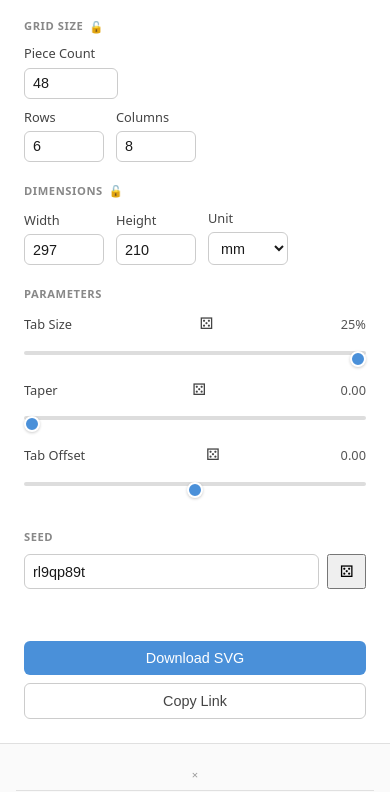
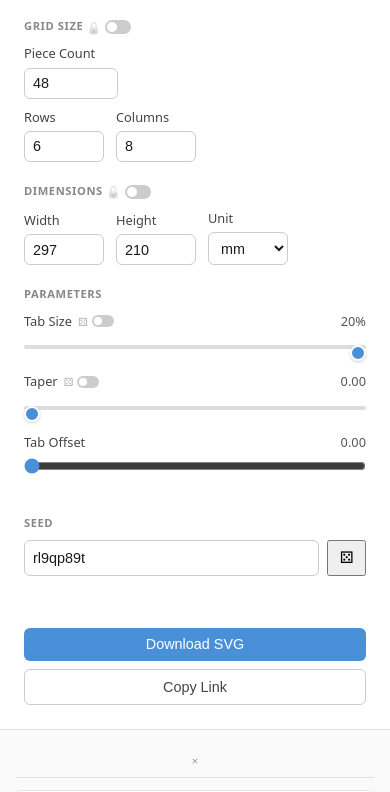
Before and after one commit to Shadow-Puppet/JigsawGenerator, a website built with Vite: page web/index.html in a window 390 px wide. Shown: the part 56-848 px from the top of the page. Built offline with nearby package versions, Linux system fonts and the light colour scheme; what puzzle-wasm would draw is missing.

Commit message:
feat(20-01): restyle lock and randomize toggles as pill switches, cap tab max at 20%
- Replace lock toggle buttons with pill-shaped toggle switches (label+checkbox+track+knob)
- Replace randomize toggle icons with small pill switches positioned after parameter labels
- Add pill-toggle CSS with active state, sliding knob animation, monochrome icons
- Change max tab size cap from 25% to 20% in updateTabMax(), loadFromURL(), and HTML slider attrs
- Add .active class management for all pill toggles including URL param restore
- Remove old .lock-toggle and .randomize-toggle CSS styles

```diff
--- a/web/index.html
+++ b/web/index.html
@@ -13,7 +13,7 @@
           <h1>Puzzle Pattern Generator</h1>
 
           <section class="control-section">
-            <h2 class="section-header">Grid Size <button type="button" class="lock-toggle" id="grid-lock" title="Lock grid size">&#128275;</button></h2>
+            <h2 class="section-header">Grid Size <label class="pill-toggle" title="Lock grid size"><span class="pill-icon">&#x1F513;</span><input type="checkbox" id="grid-lock" /><span class="pill-track"><span class="pill-knob"></span></span></label></h2>
             <div class="control-row piece-count-row">
               <div class="input-group">
                 <label for="piece-target">Piece Count</label>
@@ -34,7 +34,7 @@
           </section>
 
           <section class="control-section">
-            <h2 class="section-header">Dimensions <button type="button" class="lock-toggle" id="dims-lock" title="Lock dimensions">&#128275;</button></h2>
+            <h2 class="section-header">Dimensions <label class="pill-toggle" title="Lock dimensions"><span class="pill-icon">&#x1F513;</span><input type="checkbox" id="dims-lock" /><span class="pill-track"><span class="pill-knob"></span></span></label></h2>
             <div class="control-row">
               <div class="input-group">
                 <label for="width">Width</label>
@@ -58,25 +58,31 @@
             <h2 class="section-header">Parameters</h2>
             <div class="slider-group" id="tab-group">
               <div class="slider-label">
+                <span class="label-with-toggle">
                   <label for="tab">Tab Size</label>
-                <label class="randomize-toggle" title="Randomize per edge">
+                  <label class="pill-toggle pill-toggle-sm" title="Randomize per edge">
+                    <span class="pill-icon">&#9860;</span>
                     <input type="checkbox" id="tab-randomize" />
-                  <span class="toggle-icon">&#9860;</span>
+                    <span class="pill-track"><span class="pill-knob"></span></span>
                   </label>
-                <span class="readout" id="tab-readout">25%</span>
+                </span>
+                <span class="readout" id="tab-readout">20%</span>
               </div>
               <div class="range-slider-container" id="tab-track">
-                <input type="range" id="tab" min="0.15" max="0.25" step="0.01" value="0.25" />
-                <input type="range" id="tab-max" min="0.15" max="0.25" step="0.01" value="0.25" class="range-max" style="display:none" />
+                <input type="range" id="tab" min="0.15" max="0.20" step="0.01" value="0.20" />
+                <input type="range" id="tab-max" min="0.15" max="0.20" step="0.01" value="0.20" class="range-max" style="display:none" />
               </div>
             </div>
             <div class="slider-group" id="taper-group">
               <div class="slider-label">
+                <span class="label-with-toggle">
                   <label for="taper">Taper</label>
-                <label class="randomize-toggle" title="Randomize per edge">
+                  <label class="pill-toggle pill-toggle-sm" title="Randomize per edge">
+                    <span class="pill-icon">&#9860;</span>
                     <input type="checkbox" id="taper-randomize" />
-                  <span class="toggle-icon">&#9860;</span>
+                    <span class="pill-track"><span class="pill-knob"></span></span>
                   </label>
+                </span>
                 <span class="readout" id="taper-readout">0.00</span>
               </div>
               <div class="range-slider-container" id="taper-track">
@@ -87,16 +93,9 @@
             <div class="slider-group" id="offset-group">
               <div class="slider-label">
                 <label for="offset">Tab Offset</label>
-                <label class="randomize-toggle" title="Randomize per edge">
-                  <input type="checkbox" id="offset-randomize" />
-                  <span class="toggle-icon">&#9860;</span>
-                </label>
                 <span class="readout" id="offset-readout">0.00</span>
               </div>
-              <div class="range-slider-container" id="offset-track">
-                <input type="range" id="offset" min="-0.15" max="0.15" step="0.01" value="0" />
-                <input type="range" id="offset-max" min="-0.15" max="0.15" step="0.01" value="0.15" class="range-max" style="display:none" />
-              </div>
+              <input type="range" id="offset" min="0" max="0.10" step="0.01" value="0" />
             </div>
           </section>
 
--- a/web/src/main.ts
+++ b/web/src/main.ts
@@ -33,14 +33,11 @@ let taperTrack: HTMLElement;
 
 let offsetSlider: HTMLInputElement;
 let offsetReadout: HTMLElement;
-let offsetRandomize: HTMLInputElement;
-let offsetMaxSlider: HTMLInputElement;
-let offsetTrack: HTMLElement;
 
 let pieceTargetInput: HTMLInputElement;
 let pieceSizeWarning: HTMLElement;
-let gridLockBtn: HTMLElement;
-let dimsLockBtn: HTMLElement;
+let gridLockCheckbox: HTMLInputElement;
+let dimsLockCheckbox: HTMLInputElement;
 let gridLocked = false;
 let dimsLocked = false;
 
@@ -91,9 +88,6 @@ function buildConfig(): object {
     tabConfig.taper_max = 0.57 + parseFloat(taperMaxSlider.value) * 0.75;
   }
   tabConfig.offset = parseFloat(offsetSlider.value);
-  if (offsetRandomize.checked) {
-    tabConfig.offset_max = parseFloat(offsetMaxSlider.value);
-  }
   return {
     rows: parseInt(rowsInput.value, 10),
     cols: parseInt(colsInput.value, 10),
@@ -117,7 +111,7 @@ function loadFromURL(): boolean {
   const h = parseFloat(params.get("h") ?? "210");
   const unitParam = params.get("unit") ?? "mm";
   const unit = unitParam === "in" ? "Inches" : "Millimeters";
-  const tab = Math.max(0.15, Math.min(0.25, parseInt(params.get("tab") ?? "25", 10) / 100));
+  const tab = Math.max(0.15, Math.min(0.20, parseInt(params.get("tab") ?? "20", 10) / 100));
   const taperUser = parseInt(params.get("taper") ?? "0", 10) / 100;
   const taper = Math.max(0, Math.min(1, taperUser));
   const seed = params.get("seed") ?? "";
@@ -134,27 +128,23 @@ function loadFromURL(): boolean {
   // Restore randomize state
   if (params.get("tabr") === "1") {
     tabRandomize.checked = true;
-    const tabMax = Math.max(0.15, Math.min(0.25, parseInt(params.get("tabmax") ?? "25", 10) / 100));
+    tabRandomize.closest('.pill-toggle')?.classList.add('active');
+    const tabMax = Math.max(0.15, Math.min(0.20, parseInt(params.get("tabmax") ?? "20", 10) / 100));
     tabMaxSlider.value = String(tabMax);
     tabMaxSlider.style.display = "";
   }
   if (params.get("taperr") === "1") {
     taperRandomize.checked = true;
+    taperRandomize.closest('.pill-toggle')?.classList.add('active');
     const taperMax = Math.max(0, Math.min(1, parseInt(params.get("tapermax") ?? "0", 10) / 100));
     taperMaxSlider.value = String(taperMax);
     taperMaxSlider.style.display = "";
   }
 
-  // Restore offset state
+  // Restore offset state (will be clamped by updateOffsetMax after load)
   const offsetVal = parseInt(params.get("off") ?? "0", 10) / 100;
-  const offset = Math.max(-0.15, Math.min(0.15, offsetVal));
+  const offset = Math.max(0, Math.min(0.20, offsetVal));
   offsetSlider.value = String(offset);
-  if (params.get("offr") === "1") {
-    offsetRandomize.checked = true;
-    const offMax = Math.max(-0.15, Math.min(0.15, parseInt(params.get("offmax") ?? "15", 10) / 100));
-    offsetMaxSlider.value = String(offMax);
-    offsetMaxSlider.style.display = "";
-  }
 
   return true;
 }
@@ -180,10 +170,6 @@ function updateURL(): void {
     params.set("tapermax", String(Math.round(parseFloat(taperMaxSlider.value) * 100)));
   }
   params.set("off", String(Math.round(parseFloat(offsetSlider.value) * 100)));
-  if (offsetRandomize.checked) {
-    params.set("offr", "1");
-    params.set("offmax", String(Math.round(parseFloat(offsetMaxSlider.value) * 100)));
-  }
   history.replaceState(null, "", "?" + params.toString());
 }
 
@@ -208,12 +194,28 @@ function updateTabMax(): void {
   const maxV = cellW / (2.0 * cellH * 1.2);
   const maxApproach = 1.0 / (2.0 * 1.2);
   const safeMax = Math.min(maxH, maxV, maxApproach) * 0.9;
-  const tabMax = Math.min(safeMax, 0.25);
+  const tabMax = Math.min(safeMax, 0.20);
 
   tabSlider.max = String(tabMax);
   tabMaxSlider.max = String(tabMax);
   if (parseFloat(tabSlider.value) > tabMax) tabSlider.value = String(tabMax);
   if (parseFloat(tabMaxSlider.value) > tabMax) tabMaxSlider.value = String(tabMax);
+  updateOffsetMax();
+}
+
+// ─── Dynamic Offset Clamping ─────────────────────────────────
+// Max offset scales inversely with tab size: 0.35 - effective_tab_size.
+// At 25% tab → max 0.10, at 20% → 0.15, at 15% → 0.20.
+
+function updateOffsetMax(): void {
+  const tabSize = tabRandomize.checked
+    ? parseFloat(tabMaxSlider.value)
+    : parseFloat(tabSlider.value);
+  const maxOffset = Math.round((0.35 - tabSize) * 100) / 100;
+  offsetSlider.max = String(maxOffset);
+  if (parseFloat(offsetSlider.value) > maxOffset) {
+    offsetSlider.value = String(maxOffset);
+  }
 }
 
 // ─── Ruler Update ───────────────────────────────────────────
@@ -495,14 +497,9 @@ function updateReadouts(): void {
   } else {
     taperReadout.textContent = parseFloat(taperSlider.value).toFixed(2);
   }
-  if (offsetRandomize.checked) {
-    offsetReadout.textContent = `${parseFloat(offsetSlider.value).toFixed(2)}-${parseFloat(offsetMaxSlider.value).toFixed(2)}`;
-  } else {
-    offsetReadout.textContent = parseFloat(offsetSlider.value).toFixed(2);
-  }
+  offsetReadout.textContent = parseFloat(offsetSlider.value).toFixed(2);
   updateRangeHighlight(tabSlider, tabMaxSlider, tabTrack, tabRandomize.checked);
   updateRangeHighlight(taperSlider, taperMaxSlider, taperTrack, taperRandomize.checked);
-  updateRangeHighlight(offsetSlider, offsetMaxSlider, offsetTrack, offsetRandomize.checked);
 }
 
 // ─── Randomize Toggle Helpers ────────────────────────────────
@@ -512,6 +509,8 @@ function toggleRandomize(
   maxSlider: HTMLInputElement,
   minSlider: HTMLInputElement,
 ): void {
+  const pill = checkbox.closest('.pill-toggle');
+  if (pill) pill.classList.toggle('active', checkbox.checked);
   if (checkbox.checked) {
     maxSlider.style.display = "";
     // Center-aware knob placement
@@ -630,12 +629,14 @@ function syncPieceCount(): void {
   }
 }
 
-function toggleLock(btn: HTMLElement, currentlyLocked: boolean, label: string): boolean {
-  const next = !currentlyLocked;
-  btn.innerHTML = next ? "&#128274;" : "&#128275;";
-  btn.classList.toggle("locked", next);
-  btn.title = next ? `Unlock ${label}` : `Lock ${label}`;
-  return next;
+function toggleLock(checkbox: HTMLInputElement, label: string): boolean {
+  const active = checkbox.checked;
+  const pill = checkbox.closest('.pill-toggle')!;
+  pill.classList.toggle('active', active);
+  const icon = pill.querySelector('.pill-icon')!;
+  icon.innerHTML = active ? '\u{1F512}' : '\u{1F513}';
+  pill.setAttribute('title', active ? `Unlock ${label}` : `Lock ${label}`);
+  return active;
 }
 
 function showWarnings(warnings: string[]): void {
@@ -792,14 +793,11 @@ async function main(): Promise<void> {
 
   offsetSlider = document.getElementById("offset") as HTMLInputElement;
   offsetReadout = document.getElementById("offset-readout")!;
-  offsetRandomize = document.getElementById("offset-randomize") as HTMLInputElement;
-  offsetMaxSlider = document.getElementById("offset-max") as HTMLInputElement;
-  offsetTrack = document.getElementById("offset-track")!;
 
   pieceTargetInput = document.getElementById("piece-target") as HTMLInputElement;
   pieceSizeWarning = document.getElementById("piece-size-warning")!;
-  gridLockBtn = document.getElementById("grid-lock")!;
-  dimsLockBtn = document.getElementById("dims-lock")!;
+  gridLockCheckbox = document.getElementById("grid-lock") as HTMLInputElement;
+  dimsLockCheckbox = document.getElementById("dims-lock") as HTMLInputElement;
 
   rulerWidth = document.getElementById("ruler-width")!;
   rulerHeight = document.getElementById("ruler-height")!;
@@ -835,12 +833,12 @@ async function main(): Promise<void> {
 
   // ─── Event Wiring ───────────────────────────────────────
 
-  // Lock toggle buttons
-  gridLockBtn.addEventListener("click", () => {
-    gridLocked = toggleLock(gridLockBtn, gridLocked, "grid size");
+  // Lock toggle checkboxes
+  gridLockCheckbox.addEventListener("change", () => {
+    gridLocked = toggleLock(gridLockCheckbox, "grid size");
   });
-  dimsLockBtn.addEventListener("click", () => {
-    dimsLocked = toggleLock(dimsLockBtn, dimsLocked, "dimensions");
+  dimsLockCheckbox.addEventListener("change", () => {
+    dimsLocked = toggleLock(dimsLockCheckbox, "dimensions");
   });
 
   // Grid inputs — rows/cols changed by user
@@ -885,8 +883,9 @@ async function main(): Promise<void> {
       if (slider === taperSlider && taperRandomize.checked) {
         clampMinMax(taperSlider, taperMaxSlider);
       }
-      if (slider === offsetSlider && offsetRandomize.checked) {
-        clampMinMax(offsetSlider, offsetMaxSlider);
+      // Tab size affects offset max
+      if (slider === tabSlider) {
+        updateOffsetMax();
       }
       updateReadouts();
       scheduleGenerate();
@@ -896,6 +895,7 @@ async function main(): Promise<void> {
   // Max sliders — clamp and regenerate
   tabMaxSlider.addEventListener("input", () => {
     clampMaxMin(tabSlider, tabMaxSlider);
+    updateOffsetMax();
     updateReadouts();
     scheduleGenerate();
   });
@@ -904,23 +904,14 @@ async function main(): Promise<void> {
     updateReadouts();
     scheduleGenerate();
   });
-  offsetMaxSlider.addEventListener("input", () => {
-    clampMaxMin(offsetSlider, offsetMaxSlider);
-    updateReadouts();
-    scheduleGenerate();
-  });
-
   // Randomize checkboxes
   tabRandomize.addEventListener("change", () => {
     toggleRandomize(tabRandomize, tabMaxSlider, tabSlider);
+    updateOffsetMax();
   });
   taperRandomize.addEventListener("change", () => {
     toggleRandomize(taperRandomize, taperMaxSlider, taperSlider);
   });
-  offsetRandomize.addEventListener("change", () => {
-    toggleRandomize(offsetRandomize, offsetMaxSlider, offsetSlider);
-  });
-
   // Unit select — convert dimensions and recalculate tab max
   unitSelect.addEventListener("change", () => {
     const newUnit = unitSelect.value;
--- a/web/src/style.css
+++ b/web/src/style.css
@@ -83,30 +83,84 @@ body {
   width: 100%;
 }
 
-/* ─── Lock Toggle ──────────────────────────────────────────── */
+/* ─── Pill Toggle Switch ───────────────────────────────────── */
 
-.lock-toggle {
-  border: none;
-  background: transparent;
+.pill-toggle {
+  display: inline-flex;
+  align-items: center;
+  gap: 4px;
   cursor: pointer;
-  font-size: 0.7rem;
-  color: #bbb;
-  padding: 0 0.15rem;
+  user-select: none;
   vertical-align: middle;
-  line-height: 1;
-  transition: color 0.15s;
 }
 
-.lock-toggle:hover {
-  color: #888;
+.pill-toggle input[type="checkbox"] {
+  display: none;
 }
 
-.lock-toggle.locked {
-  color: #4a90d9;
+.pill-icon {
+  font-size: 0.7rem;
+  opacity: 0.4;
+  filter: grayscale(1);
+  line-height: 1;
+  transition: opacity 0.15s;
 }
 
-.lock-toggle.locked:hover {
-  color: #3a7bc8;
+.pill-toggle.active .pill-icon {
+  opacity: 0.8;
+}
+
+.pill-track {
+  position: relative;
+  width: 26px;
+  height: 14px;
+  background: #ccc;
+  border-radius: 7px;
+  transition: background 0.2s;
+}
+
+.pill-toggle.active .pill-track {
+  background: #4a90d9;
+}
+
+.pill-knob {
+  position: absolute;
+  top: 2px;
+  left: 2px;
+  width: 10px;
+  height: 10px;
+  background: #fff;
+  border-radius: 50%;
+  transition: left 0.2s;
+}
+
+.pill-toggle.active .pill-knob {
+  left: 14px;
+}
+
+/* Small variant for randomize toggles */
+.pill-toggle-sm .pill-track {
+  width: 22px;
+  height: 12px;
+  border-radius: 6px;
+}
+
+.pill-toggle-sm .pill-knob {
+  width: 8px;
+  height: 8px;
+  top: 2px;
+  left: 2px;
+}
+
+.pill-toggle-sm.active .pill-knob {
+  left: 12px;
+}
+
+/* Label + toggle grouping */
+.label-with-toggle {
+  display: inline-flex;
+  align-items: center;
+  gap: 6px;
 }
 
 /* ─── Piece Size Warning ──────────────────────────────────── */
@@ -218,29 +272,7 @@ input[type="range"] {
   cursor: pointer;
 }
 
-/* ─── Randomize Toggle ─────────────────────────────────────── */
-
-.randomize-toggle {
-  display: flex;
-  align-items: center;
-  cursor: pointer;
-  font-size: 0.85rem;
-  color: #999;
-  gap: 0.15rem;
-}
-
-.randomize-toggle input[type="checkbox"] {
-  display: none;
-}
-
-.randomize-toggle input[type="checkbox"]:checked + .toggle-icon {
-  color: #4a90d9;
-}
-
-.toggle-icon {
-  font-size: 1rem;
-  transition: color 0.15s;
-}
+/* (Randomize toggle styles replaced by pill-toggle above) */
 
 /* ─── Dual Range Slider ────────────────────────────────────── */
 
```
Lines whose indentation alone changed are shown as unchanged.
